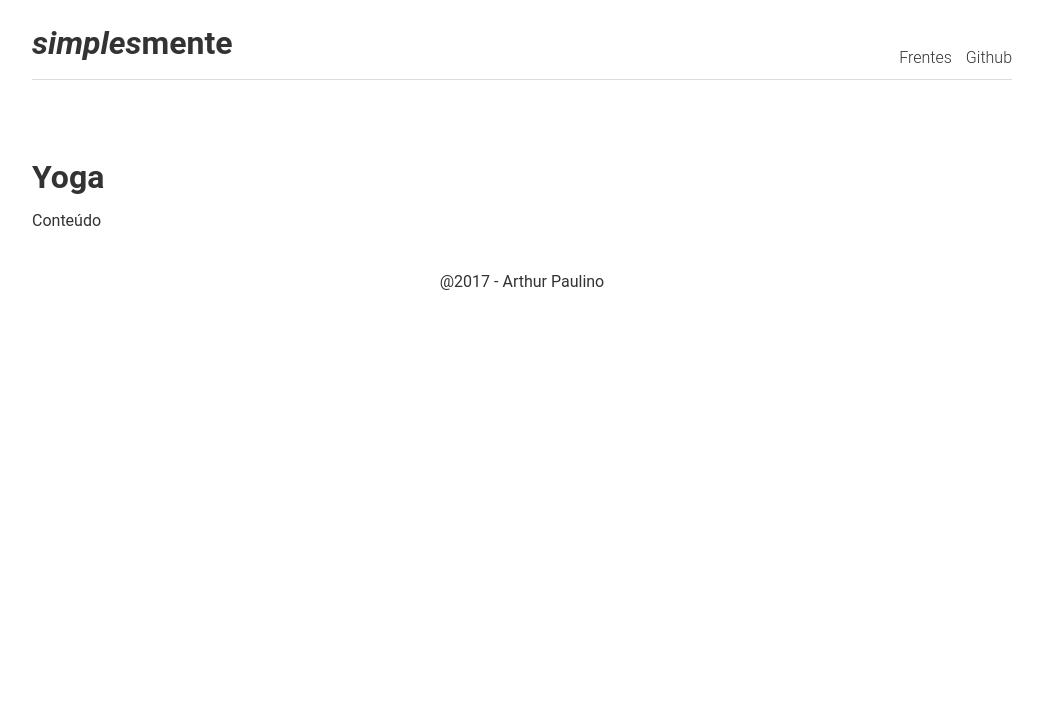
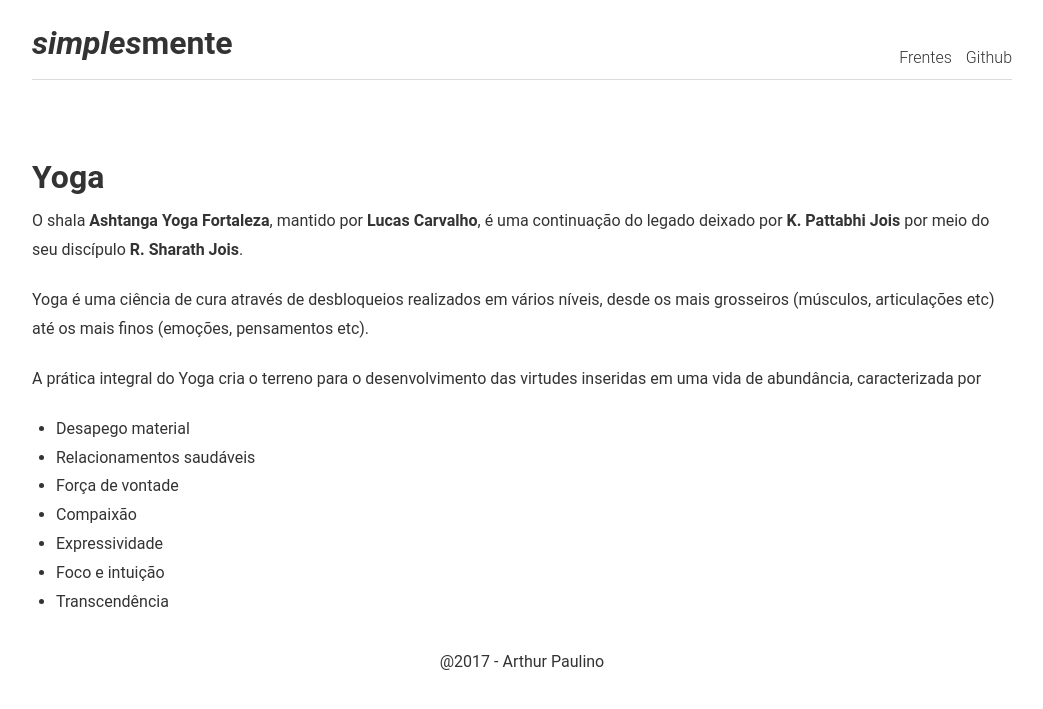
Before and after one commit to arthurpaulino/arthurpaulino.github.io, a Jekyll site: the page built from frentes/yoga.md, in a window 1280 px wide. Shown: the top 709 px of the page, without its empty margins (118-1161 px from the left). Built offline with Jekyll 4.4.1, drawn with Linux system fonts in a browser that asks for light colours.

Commit message:
yoga and zen

```diff
--- a/_includes/menu.html
+++ b/_includes/menu.html
@@ -1,6 +1,6 @@
 <nav {% if site.reverse == true %}id="nav-left"{% else %}id="nav"{% endif %}>
 	<div id="nav-list">
-		<a href="{{ site.baseurl }}/">Home</a>
+		<a href="/">Home</a>
 
 		<!-- Nav pages -->
 	    {% assign sorted_pages = site.pages | sort:"order" %}
--- a/frentes/yoga.md
+++ b/frentes/yoga.md
@@ -3,4 +3,15 @@ layout: page
 title: Yoga
 ---
 ## Yoga
-Conteúdo
+O shala [Ashtanga Yoga Fortaleza](https://www.facebook.com/ashtangayogafortaleza/), mantido por [Lucas Carvalho](https://www.facebook.com/profile.php?id=100006901727112), é uma continuação do legado deixado por [K. Pattabhi Jois](https://en.wikipedia.org/wiki/K._Pattabhi_Jois) por meio do seu discípulo [R. Sharath Jois](https://en.wikipedia.org/wiki/R._Sharath_Jois).
+
+Yoga é uma ciência de cura através de desbloqueios realizados em vários níveis, desde os mais grosseiros (músculos, articulações etc) até os mais finos (emoções, pensamentos etc).
+
+A prática integral do Yoga cria o terreno para o desenvolvimento das virtudes inseridas em uma vida de abundância, caracterizada por
+* Desapego material
+* Relacionamentos saudáveis
+* Força de vontade
+* Compaixão
+* Expressividade
+* Foco e intuição
+* Transcendência
```
Also changed, not shown: frentes/zen.md (+2 -2 lines).
